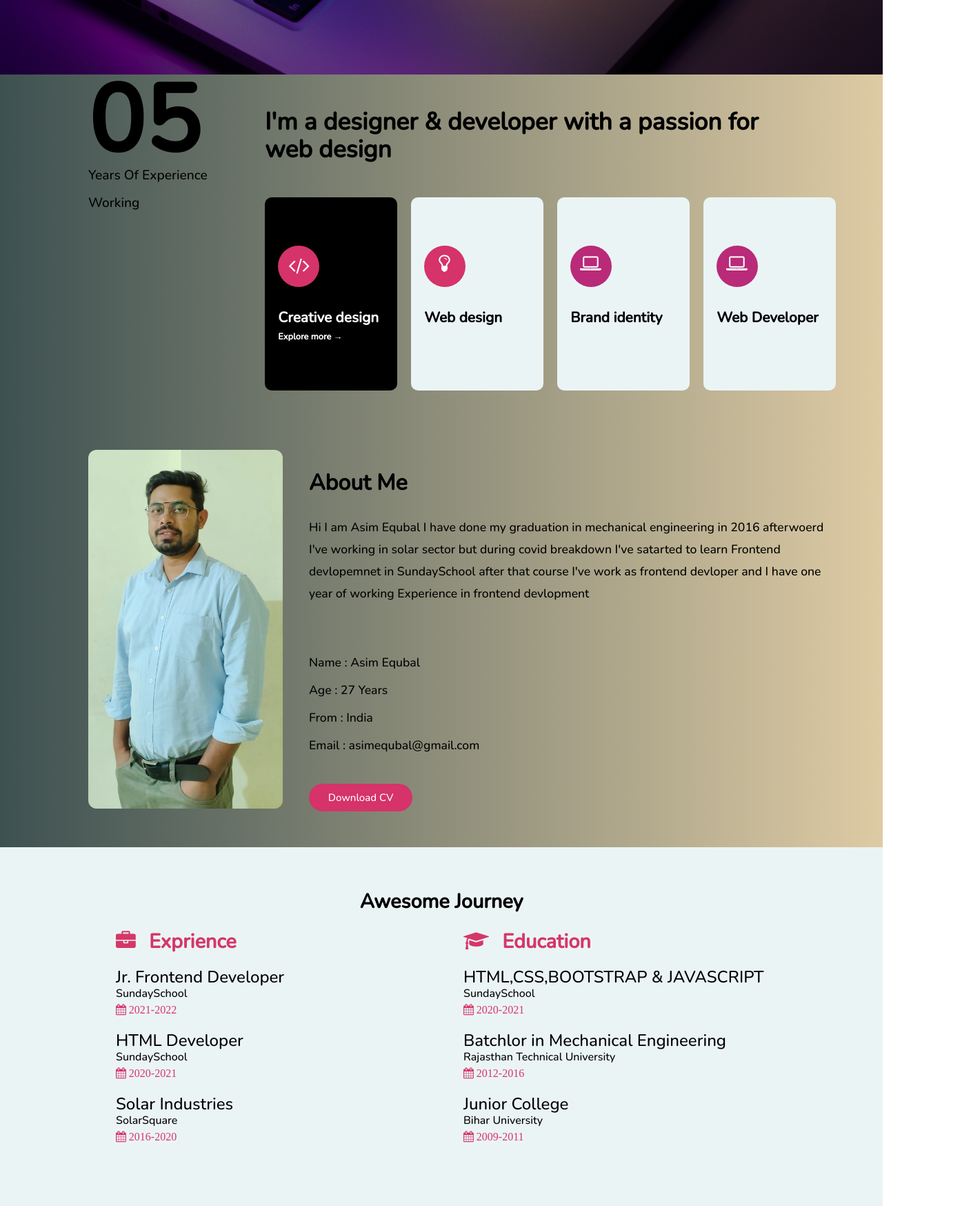
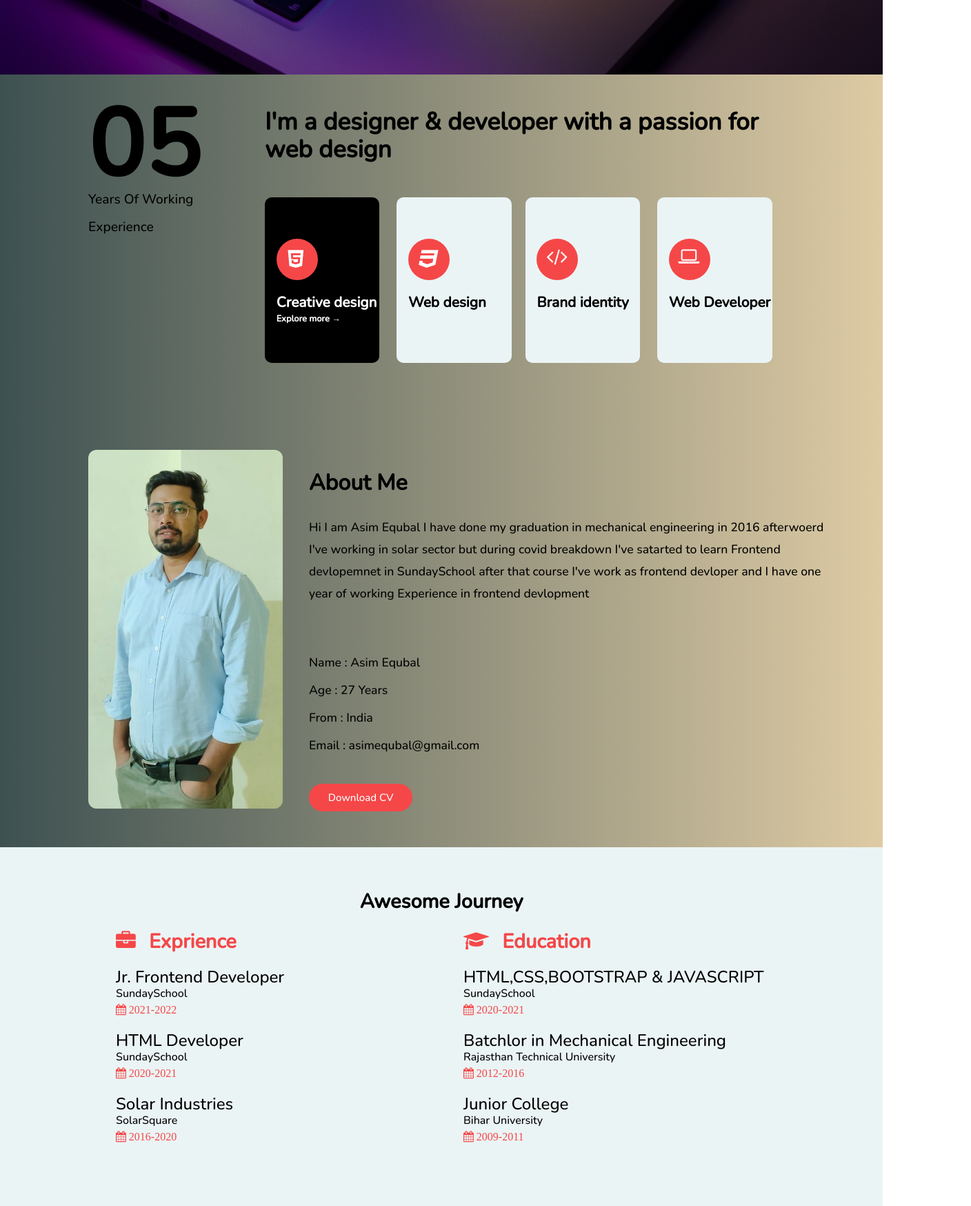
Before and after one commit to Asimequbal/asim-portfolio-website, a plain HTML site: page index.html in a window 1280 px wide. Shown: the part 692-2440 px from the top of the page at 69% size, 1408 px wide, since content can reach past the window. Drawn offline with nearby package versions, Linux system fonts and the light colour scheme; a web font is replaced by a local one.

Commit message:
minor changes

```diff
--- a/index.html
+++ b/index.html
@@ -4,7 +4,7 @@
     <meta charset="UTF-8">
     <meta http-equiv="X-UA-Compatible" content="IE=edge">
     <meta name="viewport" content="width=device-width, initial-scale=1.0">
-    <title>Asim_Portfolio</title>
+    <title>Asim Frontend Developer</title>
     <link rel="stylesheet" href="style.css">
     <link rel="preconnect" href="https://fonts.googleapis.com">
     <link rel="preconnect" href="https://fonts.gstatic.com" crossorigin>
@@ -43,21 +43,21 @@
             </div> -->
             <div class="passion">
                 <div class="passion_web_design">
-                    <div id="years_of_exprience"><span>05</span><br> Years Of Experience <br>Working</div>
+                    <div id="years_of_exprience"><span>05</span><br> Years Of Working <br>Experience</div>
                     <div class="mid_content">
                         <div class="mid_content_text">I'm a designer & developer with a passion for<br> web design</div>
                         <div class="creative_design">
-                            <div class="red_logo1"><i class="fa fa-code" aria-hidden="true"></i></div>
+                            <div class="red_logo1"><i class="fa fa-html5" aria-hidden="true"></i></div>
                             <h4>Creative design</h4>
                             <p>Explore more →</p>
                         </div>
                         <div class="web_design">
-                            <div class="red_logo2"><i class="fa fa-lightbulb-o" aria-hidden="true"></i></div>
+                            <div class="red_logo2"><i class="fa fa-css3" aria-hidden="true"></i></div>
                             <h4>Web design</h4>
                             <p>Explore more →</p>
                         </div>
                         <div class="brand_identity">
-                            <div class="red_logo3"><i class="fa fa-laptop" aria-hidden="true"></i></div>
+                            <div class="red_logo3"><i class="fa fa-code" aria-hidden="true"></i></div>
                             <h4>Brand identity</h4>
                             <p>Explore more →</p>
                         </div>
@@ -83,7 +83,7 @@
                          <div class="from">From : India </div>
                          <div class="email">Email : asimequbal@gmail.com</div>
                      </div>
-                    <button class="cv_download">Download CV</button>
+                    <button class="cv_download"><a href="https://drive.google.com/file/d/1xvmPsjpLYEjNbIwzlrawTmI1DWRnPHQz/view?usp=sharing">Download CV</a></button>
                 </div>
             </div>
             <div class="my_skills">
@@ -184,7 +184,7 @@
                      <p class="details">I enjoy discussing new projects and design challenges. Please share as much info, as possible so we can get the most out of our first catch-up</p>
                    </div>
                    <Div class="location_call">
-                        <p><i class="fa fa-map-marker" aria-hidden="true"></i> 10001, 5th Avenue, 12202 street, India.</p>
+                        <p><i class="fa fa-map-marker" aria-hidden="true"></i> 5th Avenue,Aurangabad Maharastra, India.</p>
                         <p><i class="fa fa-phone" aria-hidden="true"></i> +917891495351</p>
                         <i class="fa-regular fa-location-pin"></i>
                         <p><i class="fa fa-envelope" aria-hidden="true"></i> asimequbal@gmail.com</p>
--- a/style.css
+++ b/style.css
@@ -237,6 +237,7 @@
     margin: 0 auto;
 }
 #years_of_exprience{
+    margin-top: 35px;
     width: 20vw;
     height: 60vh;
     /* border: 1px solid black; */
@@ -265,7 +266,7 @@
     font-size: 2.2rem;
     font-weight: bold;
     /* border: 1px solid red; */
-    width: 80vw;
+    width: 80%;
     height: 60vh;
     position: absolute;
     top: 10%;
@@ -273,8 +274,8 @@
 
 }
 .creative_design{
-    width: 15vw;
-    height: 35vh;
+    width: 13vw;
+    height: 30vh;
     /* border: 1px solid yellow; */
     float: left;
     margin-top: 50px;
@@ -286,12 +287,12 @@
     background-color: black;
 } */
 .web_design{
-    width: 15vw;
-    height: 35vh;
+    width: 13vw;
+    height: 30vh;
     /* border: 1px solid yellow; */
     float: left;
     margin-top: 50px;
-    margin-left: 20px;
+    margin-left: 25px;
     background-color: #ebf4f5;
     border-radius: 10px;
     position: relative;
@@ -302,8 +303,8 @@
     transition: 2s;
 }
 .brand_identity{
-    width: 15vw;
-    height: 35vh;
+    width: 13vw;
+    height: 30vh;
     /* border: 1px solid yellow; */
     float: left;
     margin-top: 50px;
@@ -322,7 +323,7 @@
     width: 60px;
     height: 60px;
     border-radius: 50%;
-    background: #d53369;
+    background: #f54748;
     color: white;
     position: absolute;
     top: 25%;
@@ -349,7 +350,7 @@
     width: 60px;
     height: 60px;
     border-radius: 50%;
-    background: #d53369;
+    background: #f54748;
     color: white;
     position: absolute;
     top: 25%;
@@ -375,19 +376,19 @@
     width: 60px;
     height: 60px;
     border-radius: 50%;
-    background: #b92a79;
+    background: #f54748;
     color: white;
     position: absolute;
     top: 25%;
     left: 10%;
 }
 .brand_identity1{
-    width: 15vw;
-    height: 35vh;
+    width: 13vw;
+    height: 30vh;
     /* border: 1px solid yellow; */
     float: left;
     margin-top: 50px;
-    margin-left: 20px;
+    margin-left: 25px;
     background-color: #ebf4f5;
     border-radius: 10px;
     position: relative;
@@ -419,14 +420,14 @@
 .red_logo2 i{
     font-size: 1.8rem;
     position: absolute;
-    top: 20%;
-    left: 35%;
+    top: 25%;
+    left: 25%;
 }
 .red_logo1 i{
     font-size: 1.8rem;
     position: absolute;
     top: 25%;
-    left: 25%;
+    left: 28%;
 }
 .brand_identity h4{
     /* color: black; */
@@ -500,13 +501,17 @@
     margin-top: 20px;
     width: 150px;
     height: 40px;
-    background-color:#d53369;
+    background-color:#f54748;
     border-radius: 40px;
     color: white;
     font-size: 15px;
     border: none;
     font-family: 'Nunito', sans-serif;
 
+}
+.cv_download a{
+    text-decoration: none;
+    color: white;
 }
 .resume{
     width: 100vw;
@@ -656,7 +661,7 @@
 }
 .footer{
     width: 80vw;
-    height: 20vh;
+    height: 12vh;
     border-top: 1px solid white;
     color: white;
     position: absolute;
@@ -712,7 +717,7 @@
 .edu_logo h3{
     /* padding-left: 4.5rem; */
     font-size:1.8rem;
-    color: #d53768;
+    color: #f54748;
 }
 .edu_logo h3 i{
     padding-right:1.2rem;
@@ -733,12 +738,12 @@
     text-decoration-style: none;
 }
 .logo_li{
-    color:#d53768;
+    color:#f54748;
 }
 .exp_logo h3{
     padding-left: 4.5rem;
     font-size:1.8rem;
-    color: #d53768;
+    color: #f54748;
 }
 .exp_logo h3 i{
     padding-right:1.2rem;
@@ -755,7 +760,7 @@
     padding-left: 4.5rem;
 }
 .logo1_li{
-    color:#d53768;
+    color:#f54748;
 }
 .progress_bar{
     width: 100vw;
@@ -796,7 +801,7 @@
     padding-left: 4.5rem;
     margin-bottom: 1rem;
     margin-top: 1rem;
-    color: #d53369;
+    color: #f54748;
     font-weight: lighter;
 }
 .html-css span{
@@ -970,7 +975,7 @@
     /* border: 2px solid red; */
     margin: 0 auto;
     position: relative;
-    margin-top: 20px;
+    margin-top: 40px;
 }
 @media screen and (min-width: 320px) and (max-width: 520px){
     .main_container{
```
Also changed, not shown: 1 other file.
